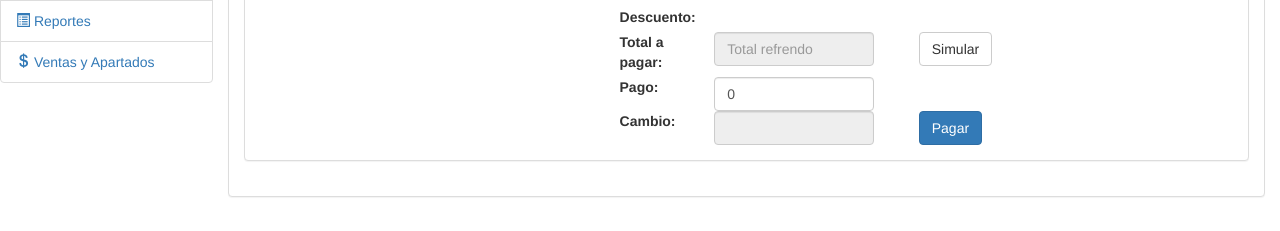
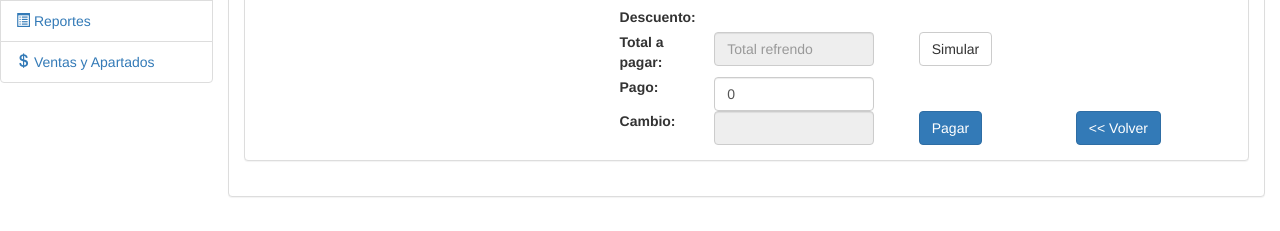
Before and after one commit to jasso208/xavis, a Django app: template empenos/templates/empenos/refrendo_periodo_mensual.html in a window 1280 px wide. Shown: the part 870-1101 px from the top of the page. Run offline with Django 3.2, Linux system fonts and the light colour scheme; the template is opened without the code that fills it, so the values that code supplies are empty; some libraries are stand-ins or nearby versions.

Commit message:
se agrega boton para regresar a la panalla de consulta de boleta

```diff
--- a/empenos/templates/empenos/refrendo_periodo_mensual.html
+++ b/empenos/templates/empenos/refrendo_periodo_mensual.html
@@ -343,8 +343,13 @@
 
 
 												</div>
-												<div class="col-xs-4">
+												<div class="col-xs-2">
 													<button class="btn btn-primary" id="btn_pagar">Pagar</button>
+												</div>
+												<div class="col-xs-2">
+													<a href=" {% url 'empenos:consulta_boleta'  %}" class="btn btn-primary ">
+														<< Volver
+													</a>
 												</div>
 
 											</div>
```
Also changed, not shown: empenos/templates/empenos/refrendo_semanal.html (+8 -2 lines).
